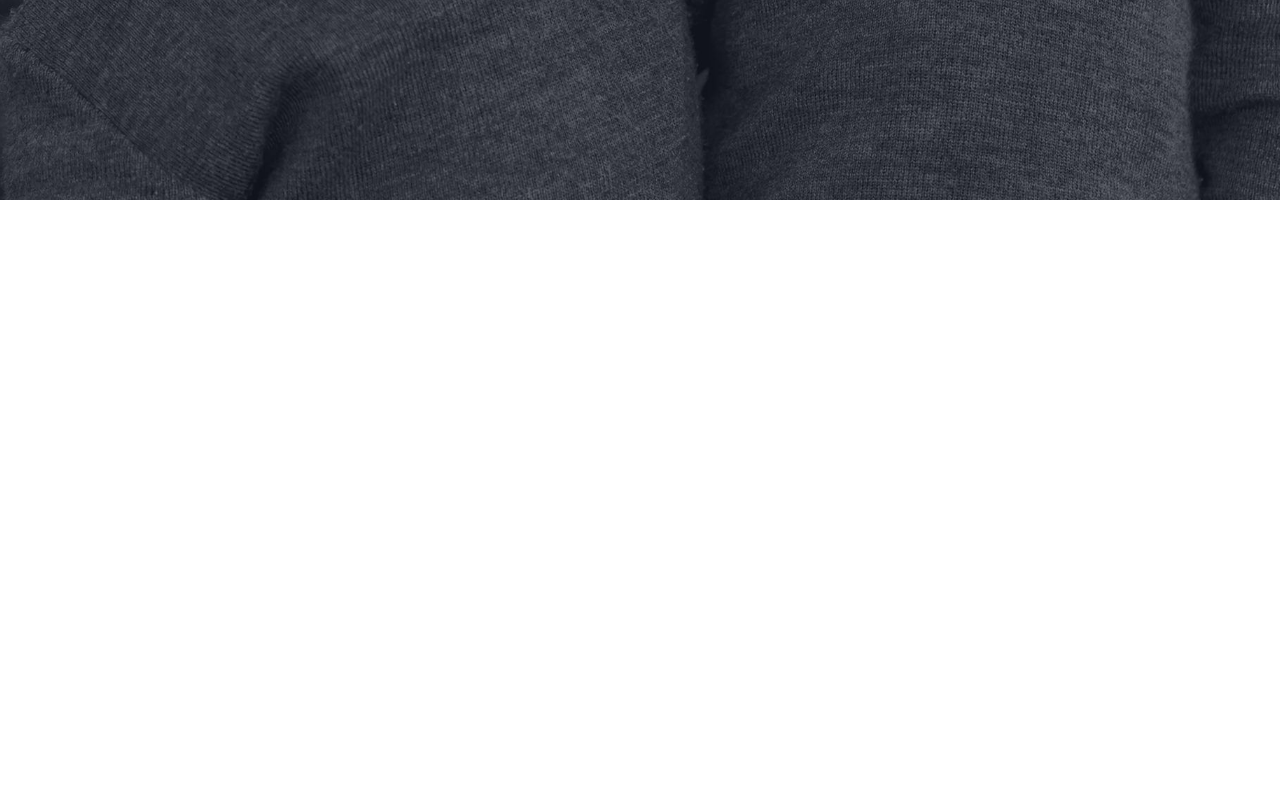
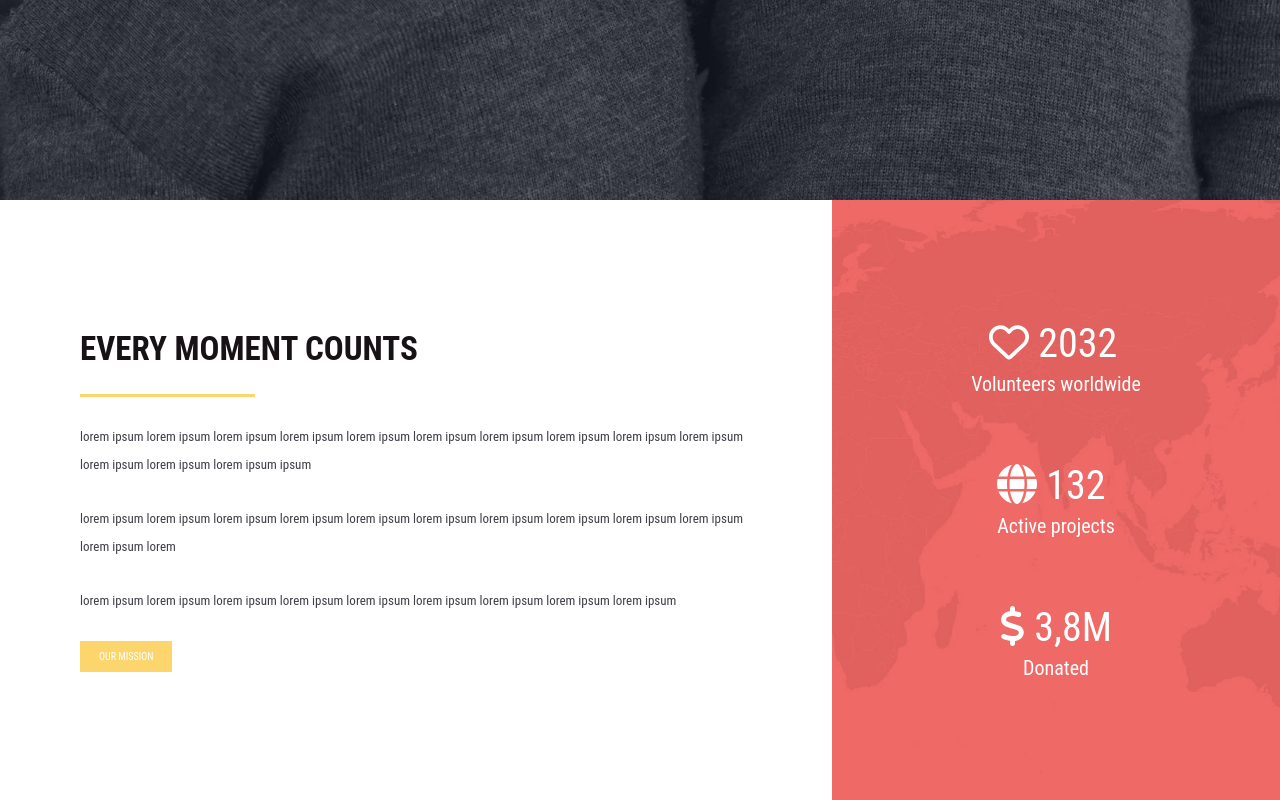
Before and after one commit to BenedettiGianluca/proj-html-vuejs, a Vue app: page / in a window 1280 px wide. Shown: the part 640-1440 px from the top of the page. Before the commit the page ends 840 px from the top, so only its background shows below. Built offline with nearby package versions, Linux system fonts and the light colour scheme.

Commit message:
Main - OurPeople

```diff
--- a/package.json
+++ b/package.json
@@ -8,10 +8,12 @@
     "lint": "vue-cli-service lint"
   },
   "dependencies": {
+    "bootstrap-icons": "^1.8.1",
     "core-js": "^3.6.5",
     "vue": "^2.6.11"
   },
   "devDependencies": {
+    "@fortawesome/fontawesome-free": "^6.0.0",
     "@vue/cli-plugin-babel": "~4.5.0",
     "@vue/cli-plugin-eslint": "~4.5.0",
     "@vue/cli-service": "~4.5.0",
--- a/src/App.vue
+++ b/src/App.vue
@@ -48,8 +48,16 @@
     font-size: 38px;
   }
 
+  h2 {
+    font-size: 33px;
+  }
+
   p {
     font-size: 15px;
+  }
+
+  button {
+    padding: 9px 18px;
   }
 
   li:hover, button:hover {
--- a/src/components/Header.vue
+++ b/src/components/Header.vue
@@ -71,7 +71,6 @@
       button {
         background-color: $Goldenrod;
         color: white;
-        padding: 9px 18px;
         border: 1px solid $Goldenrod;
         margin-left: 30px;
       }
@@ -93,7 +92,6 @@
       button {
         background-color: rgba(0,0,0,0.0);
         color: $FrenchGray;
-        padding: 9px 18px;
         border: 1px solid white;
         margin: 0 5px;
 
--- a/src/components/Main.vue
+++ b/src/components/Main.vue
@@ -1,14 +1,19 @@
 <template>
   <main>
+    <OurPeople />
   </main>
 </template>
 
 <script>
+  import OurPeople from './MainSections/OurPeople.vue';
+
   export default {
-    name: 'Main'
+    name: 'Main',
+    components: {
+      OurPeople
+    }
   }
 </script>
 
 <style lang="scss">
-
 </style>
--- /dev/null
+++ b/src/components/MainSections/OurPeople.vue
@@ -0,0 +1,111 @@
+<template>
+  <section class="ourPeople">
+    <div class="ourMission">
+      <h2>EVERY MOMENT COUNTS</h2>
+      <hr>
+      <p>lorem ipsum lorem ipsum lorem ipsum lorem ipsum lorem ipsum lorem ipsum lorem ipsum lorem ipsum lorem ipsum lorem ipsum
+         lorem ipsum lorem ipsum lorem ipsum ipsum</p>
+      <p>lorem ipsum lorem ipsum lorem ipsum lorem ipsum lorem ipsum lorem ipsum lorem ipsum lorem ipsum lorem ipsum lorem ipsum
+         lorem ipsum lorem</p>
+      <p>lorem ipsum lorem ipsum lorem ipsum lorem ipsum lorem ipsum lorem ipsum lorem ipsum lorem ipsum lorem ipsum</p>
+      <button type="button">OUR MISSION</button>
+    </div>
+    <div class="ourNumbers">
+      <div>
+        <i class="fa-regular fa-heart"></i>
+        <span> 2032</span>
+        <p>Volunteers worldwide</p>
+      </div>
+      <div>
+        <i class="fa-solid fa-globe"></i>
+        <span> 132</span>
+        <p>Active projects</p>
+      </div>
+      <div>
+        <i class="fa-solid fa-dollar-sign"></i>
+        <span> 3,8M</span>
+        <p>Donated</p>
+      </div>
+    </div>
+  </section>
+</template>
+
+<script>
+  export default {
+    name: 'OurPeople'
+  }
+</script>
+
+<style lang="scss">
+  @import "../../assets/scssVariables.scss";
+
+  .ourPeople {
+    display: flex;
+    height: 75vh;
+
+    .ourMission {
+      display: flex;
+      flex-direction: column;
+      justify-content: center;
+      align-items: flex-start;
+      width: 65vw;
+      padding: 80px;
+
+      h2, hr, p {
+        margin-bottom: 26px;
+      }
+
+      h2 {
+        color: $Thunder;
+      }
+
+      hr {
+        color: $Goldenrod;
+        width: 175px;
+        border-top: 3px solid $Goldenrod;
+      }
+
+      p {
+        color: $Tuna2;
+        font-size: 13px;
+        line-height: 28px;
+      }
+
+      button {
+        background-color: $Goldenrod;
+        color: white;
+        border: 1px solid $Goldenrod;
+      }
+    }
+
+    .ourNumbers {
+      display: flex;
+      flex-direction: column;
+      justify-content: center;
+      align-items: center;
+      background-image: url(../../assets/project_images/home-content-bg-1.jpg);
+      background-size: cover;
+      background-position: center;
+      color: white;
+      width: 35vw;
+
+      div {
+        padding: 33px 0;
+
+        span, .fa-heart, .fa-globe, .fa-dollar-sign {
+          font-size: 40px;
+        }
+
+        .fa-heart {
+          padding-left: 18px;
+        }
+
+        p {
+          font-size: 20px;
+          text-align: center;
+          margin-top: 5px;
+        }
+      }
+    }
+  }
+</style>
--- a/src/main.js
+++ b/src/main.js
@@ -1,5 +1,8 @@
 import Vue from 'vue'
 import App from './App.vue'
+
+import '@fortawesome/fontawesome-free/css/all.css'
+import '@fortawesome/fontawesome-free/js/all.js'
 
 Vue.config.productionTip = false
 
```
Also changed, not shown: 1 other file (tests, documents, lock files or other folders).
